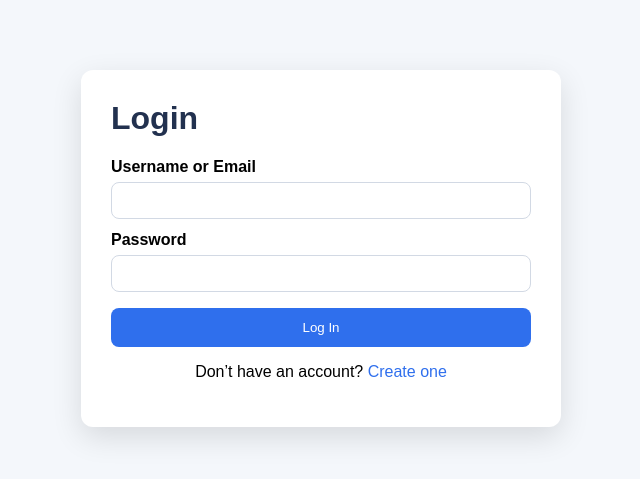
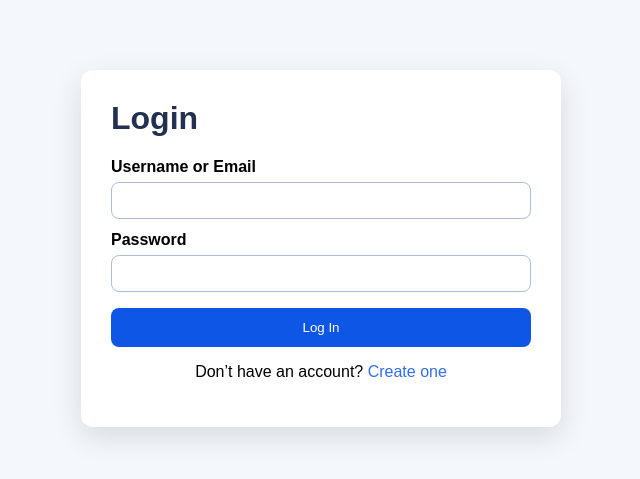
Before and after one commit to prajapatironak2008-sys/projectKDP-7100, a Python web app: template templates/login.html in a window 1280 px wide. Shown: the top 479 px of the page, without its empty margins (319-959 px from the left). Run offline with Jinja, Linux system fonts and the light colour scheme; the template is opened without the code that fills it, so the values that code supplies are empty.

Commit message:
login page change

```diff
--- a/server.py
+++ b/server.py
@@ -57,7 +57,7 @@ class InterviewSaveModel(BaseModel):
     role_focus: str
     round_type: str
     difficulty: str = "Mid-Level"
-    overall_score: str = "8.5/10"
+    overall_score: str = "0/10"
 
 @app.get("/")
 def read_root():
--- a/templates/login.html
+++ b/templates/login.html
@@ -9,8 +9,8 @@
     .card { max-width: 420px; margin: 70px auto; background: white; padding: 30px; border-radius: 12px; box-shadow: 0 10px 30px rgba(0,0,0,0.12); }
     h1 { margin-top: 0; color: #22314f; }
     label { display: block; margin: 12px 0 6px; font-weight: bold; }
-    input { width: 100%; padding: 10px; border: 1px solid #d2d9e4; border-radius: 8px; box-sizing: border-box; }
-    button { margin-top: 16px; width: 100%; padding: 12px; background: #2f6fed; color: white; border: 0; border-radius: 8px; cursor: pointer; }
+    input { width: 100%; padding: 10px; border: 1px solid #abbedc; border-radius: 8px; box-sizing: border-box; }
+    button { margin-top: 16px; width: 100%; padding: 12px; background: #0e56e5; color: white; border: 0; border-radius: 8px; cursor: pointer; }
     .message { margin: 12px 0; padding: 10px; border-radius: 8px; }
     .success { background: #e8f8ed; color: #1f7d45; }
     .error { background: #fdeaea; color: #b42318; }
```
